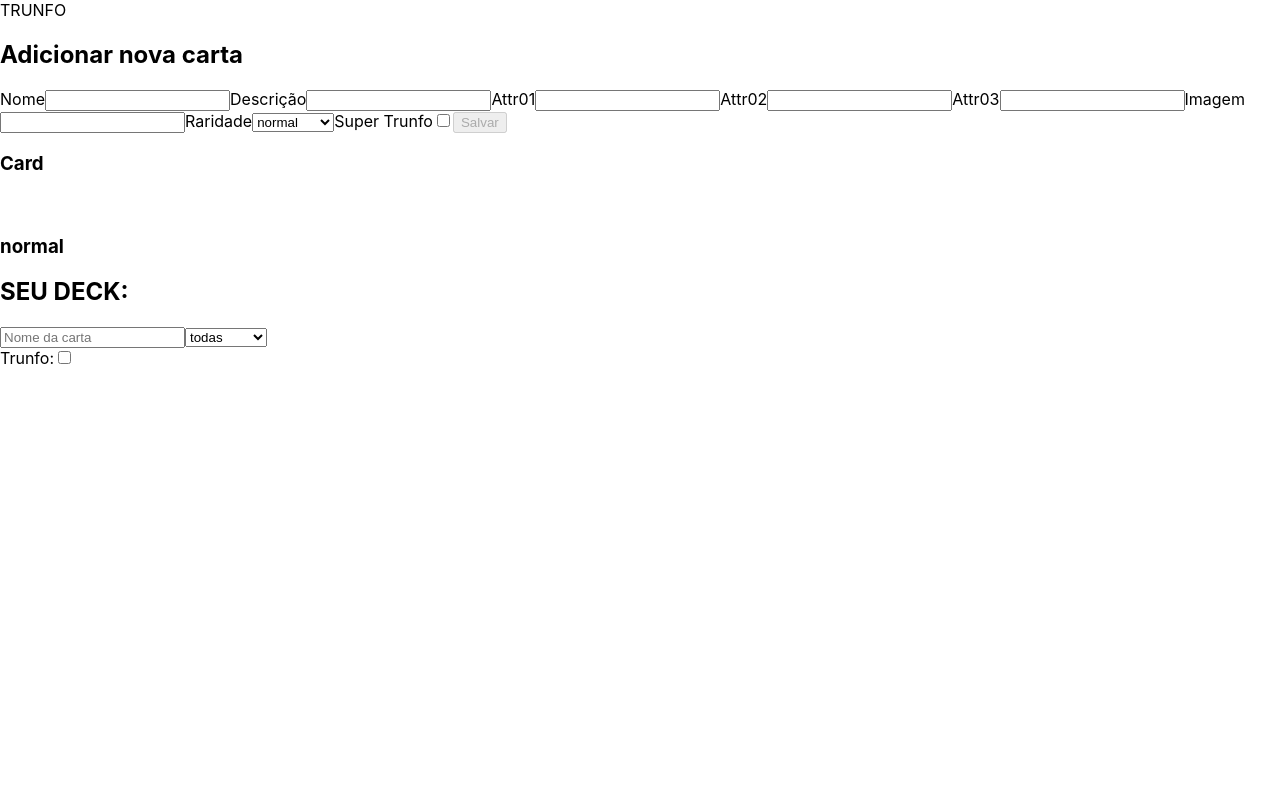
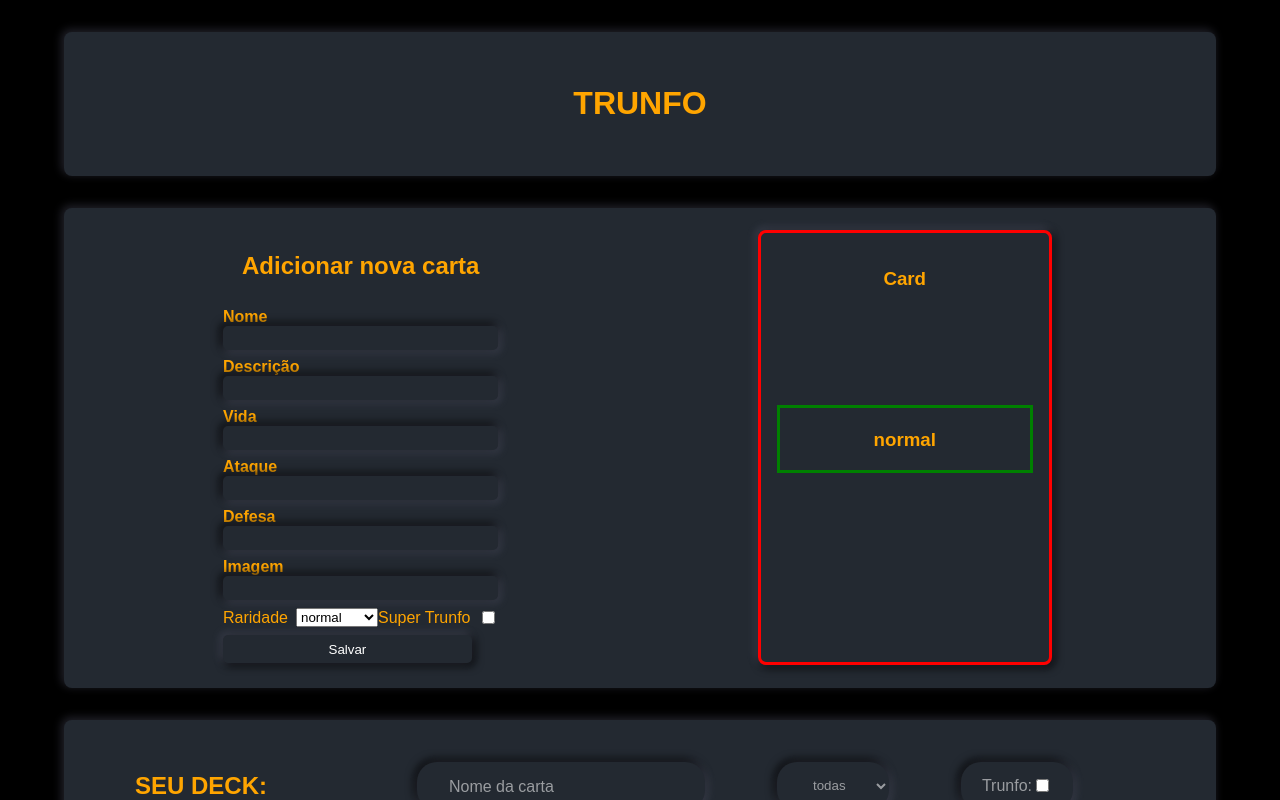
Before and after one commit to Foster-Alan/tryunfo, a React (Create React App) app: page / in a window 1280 px wide. Shown: the top 800 px of the page. Built offline with nearby package versions, Linux system fonts and the light colour scheme.

Commit message:
mexendo no css

```diff
--- /dev/null
+++ b/src/App.css
@@ -0,0 +1,226 @@
+body {
+  background-color: #000000;
+}
+
+* {
+  box-sizing: border-box;
+}
+
+.create-new-card {
+  color:orange;
+  font-family: 'Jost', sans-serif;
+  width:90%;
+  margin: 2rem auto;
+  padding: 2em;
+  background-color:#232931;
+  border-radius:8px;
+  box-shadow: -2px -2px 8px 1px rgba(161,161,201,0.2) , 2px 2px 8px 1px rgba(0,0,0,0.8);
+  display:flex;
+  justify-content: space-around;
+  flex-direction:row;
+  align-items: center;
+  height: 30rem;
+}
+
+.section-card {
+  width: 18.4rem;
+  height: 27.2rem;
+  background-color:#232931;
+  border-radius:8px;
+  box-shadow: -2px -2px 8px 1px rgba(161,161,201,0.2) , 2px 2px 8px 1px rgba(0,0,0,0.8);
+  display: flex;
+  align-items: center;
+  justify-content: center;
+  margin: 5px;
+}
+
+.section-card > div {
+  width: 100%;
+  height: 100%;
+  background-color:#232931;
+  background-position: center;
+  background-repeat: no-repeat;
+  background-size: 100%;
+  border-radius:8px;
+  padding: 1rem;
+}
+
+.card > div > .img-card {
+  display: flex;
+  padding-top: 1rem;
+  justify-content: center;
+  align-items: center;
+}
+
+.card > div > .img-card > img {
+  max-width: 95%;
+  width: auto;
+}
+
+.description-card {
+  height: 5rem;
+  /* border: 1px solid red; */
+  padding: 0 2rem;
+  text-align: center;
+  padding: 0;
+  margin: 0;
+  width: 100%;
+  word-wrap: break-word;
+  white-space: pre-wrap;
+}
+
+.header-main {
+  font-family: 'Jost', sans-serif;
+  color:white;
+  width:90%;
+  display:block;
+  margin: 2rem auto;
+  padding: 2em;
+  background-color:#232931;
+  border-radius:8px;
+  box-shadow: -2px -2px 8px 1px rgba(161,161,201,0.2) , 2px 2px 8px 1px rgba(0,0,0,0.8);
+  display:flex;
+  justify-content: space-around;
+  flex-direction:row;
+  align-items: center;
+  flex-wrap: wrap;
+}
+
+.all-cards {
+  font-family: 'Jost', sans-serif;
+  color:orange;
+  width:90%;
+  display:block;
+  margin: 2rem auto;
+  padding: 2em;
+  background-color: #232931;
+  border-radius:8px;
+  box-shadow: -2px -2px 8px 1px rgba(161,161,201,0.2) , 2px 2px 8px 1px rgba(0,0,0,0.8);
+  display:flex;
+  justify-content: space-around;
+  flex-direction:row;
+  align-items: center;
+  flex-wrap: wrap;
+}
+
+.header-main > .section-filter {
+  /* border: 1px solid red; */
+  height: 4rem;
+  width: 50rem;
+  display: flex;
+  align-items: center;
+  justify-content: space-evenly;
+}
+
+.header-main > .section-filter > .name-filter {
+  height: 3rem;
+  width: 18rem;
+  border-radius: 20px;
+  box-shadow: 2px 2px 8px 1px rgba(161,161,201,0.2) , -2px -2px 8px 1px rgba(0,0,0,0.8);
+  background-color:#232931;
+  border: none;
+  color: rgba(255, 255, 255, 0.541);
+  font-size: 1.2rem;
+  padding-left: 2rem;
+}
+
+.header-main > .section-filter > .name-filter::placeholder {
+  font-size: 1rem;
+  color: rgba(255, 255, 255, 0.541);
+}
+
+.header-main > .section-filter > .rare-filter {
+  height: 3rem;
+  color: rgba(255, 255, 255, 0.541);
+  padding-left: 2rem;
+  width: 7rem;
+  border-radius: 20px;
+  box-shadow: 2px 2px 8px 1px rgba(161,161,201,0.2) , -2px -2px 8px 1px rgba(0,0,0,0.8);
+  background-color:#232931;
+  border: none;
+}
+
+.header-main > .section-filter > .trunfo-filter {
+  display: flex;
+  align-items: center;
+  justify-content: center;
+  height: 3rem;
+  color: rgba(255, 255, 255, 0.541);
+  width: 7rem;
+  border-radius: 20px;
+  box-shadow: 2px 2px 8px 1px rgba(161,161,201,0.2) , -2px -2px 8px 1px rgba(0,0,0,0.8);
+  background-color:#232931;
+  border: none;
+}
+
+
+.form > .header-form {
+  text-align: center;
+  padding-bottom: 0.5rem;
+}
+
+.form-container {
+  display: flex;
+  flex-flow: column;
+  gap: 0.5rem;
+}
+
+.form-container > label {
+  display: flex;
+  flex-flow: column;
+}
+
+.form-container > label > span {
+  font-weight: 900;
+}
+
+.form-container > label > input {
+  height: 1.5rem;
+  color: rgba(255, 255, 255, 0.541);
+  border-radius: 5px;
+  box-shadow: 2px 2px 8px 1px rgba(161,161,201,0.2) , -2px -2px 8px 1px rgba(0,0,0,0.8);
+  background-color:#232931;
+  border: none;
+  padding: 0 1rem;
+}
+
+.div-second-form {
+  display: flex;
+}
+
+.div-second-form > label {
+  /* border: 1px solid red; */
+  display: flex;
+  width: 100%;
+  align-items: center;
+  justify-content: center;
+  gap: 0.5rem;
+}
+
+
+.btn-submit-card {
+  display:inline-block;
+  margin-right:2em;
+  padding:0.5em 1.5em;
+  box-shadow: -2px -2px 8px 1px rgba(161,161,201,0.2) , 2px 2px 8px 1px rgba(0,0,0,0.8);
+  border-radius:5px;
+  cursor:pointer;
+  background-color: #232931;
+  border: none;
+  color: white;
+}
+
+.logo {
+  color: orange;
+}
+
+
+.card {
+  border: solid red;
+  text-align: center;
+  /* margin: 100% */
+}
+.atributes {
+  border: solid green;
+  text-align: center;
+}
--- a/src/App.js
+++ b/src/App.js
@@ -1,6 +1,7 @@
 import React from 'react';
 import Form from './components/Form';
 import Card from './components/Card';
+import './App.css';
 
 class App extends React.Component {
   state = {
@@ -15,21 +16,21 @@ class App extends React.Component {
     cardTrunfo: false,
     isSaveButtonDisabled: true,
     savedCards: [],
-    filterCards: [],
+    filteredCard: [],
     disabledInput: false,
   };
 
   filteredName = (event) => {
     const { savedCards } = this.state;
     const { target: { value } } = event;
-    this.setState({ filterCards: savedCards
+    this.setState({ filteredCard: savedCards
       .filter((param) => (param.cardName).includes(value)) });
   };
 
   FilteredRare = (event) => {
     const { savedCards } = this.state;
     const { target: { value } } = event;
-    this.setState({ filterCards: savedCards
+    this.setState({ filteredCard: savedCards
       .filter((param) => ((value === 'todas') ? savedCards : param.cardRare === value)),
     });
   };
@@ -39,13 +40,13 @@ class App extends React.Component {
     const { target: { checked } } = event;
     if (checked === false) {
       this.setState({ disabledInput: false });
-      this.setState({ filterCards: (checked === false)
+      this.setState({ filteredCard: (checked === false)
         ? savedCards
         : savedCards.filter((param) => (param.cardTrunfo === checked)),
       });
     } else {
       this.setState({ disabledInput: true });
-      this.setState({ filterCards: (checked === false)
+      this.setState({ filteredCard: (checked === false)
         ? savedCards
         : savedCards.filter((param) => (param.cardTrunfo === checked)),
       });
@@ -53,8 +54,8 @@ class App extends React.Component {
   };
 
   checkTrunfo = () => {
-    const { filterCards } = this.state;
-    if (filterCards.find((param) => param.cardTrunfo === true)) {
+    const { filteredCard } = this.state;
+    if (filteredCard.find((param) => param.cardTrunfo === true)) {
       this.setState({ hasTrunfo: true });
     } else {
       this.setState({ hasTrunfo: false });
@@ -62,10 +63,10 @@ class App extends React.Component {
   };
 
   removeCard = (param) => {
-    const { filterCards, savedCards } = this.state;
-    filterCards.splice(param, 1);
+    const { filteredCard, savedCards } = this.state;
+    filteredCard.splice(param, 1);
     savedCards.splice(param, 1);
-    this.setState({ filterCards }, () => this.checkTrunfo());
+    this.setState({ filteredCard }, () => this.checkTrunfo());
     this.setState({ savedCards }, () => this.checkTrunfo());
   };
 
@@ -106,7 +107,7 @@ class App extends React.Component {
         ...prevState.savedCards,
         card,
       ],
-      filterCards: [
+      filteredCard: [
         ...prevState.savedCards,
         card,
       ],
@@ -158,14 +159,16 @@ class App extends React.Component {
   }
 
   render() {
-    const { filterCards, disabledInput } = this.state;
+    const { filteredCard, disabledInput } = this.state;
     return (
       <div>
-        <div>
-          TRUNFO
+        <header className="header-main">
+          <div className="logo">
+            <h1>TRUNFO</h1>
           </div>
-        <section>
-          <div>
+        </header>
+        <section className="create-new-card">
+          <div className="section-form">
             <Form
               { ...this.state }
               onInputChange={ this.onInputChange }
@@ -173,16 +176,18 @@ class App extends React.Component {
               checkTrunfo={ this.checkTrunfo }
             />
           </div>
-          <section>
+          <section className="section-card">
             <Card
               { ...this.state }
             />
           </section>
         </section>
         <section>
-          <h1>SEU DECK:</h1>
-          <section>
+          <header className="header-main">
+            <h1 className="logo">SEU DECK:</h1>
+            <section className="section-filter">
               <input
+                className="name-filter"
                 type="text"
                 data-testid="name-filter"
                 placeholder="Nome da carta"
@@ -190,6 +195,7 @@ class App extends React.Component {
                 disabled={ disabledInput }
               />
               <select
+                className="rare-filter"
                 data-testid="rare-filter"
                 onClick={ this.FilteredRare }
                 disabled={ disabledInput }
@@ -199,7 +205,7 @@ class App extends React.Component {
                 <option>raro</option>
                 <option>muito raro</option>
               </select>
-            <div>
+              <div className="trunfo-filter">
                 Trunfo:
                 <input
                   data-testid="trunfo-filter"
@@ -208,10 +214,11 @@ class App extends React.Component {
                 />
               </div>
             </section>
-          <section>
+          </header>
+          <section className="all-cards">
             {
-              filterCards.map((param, param2) => (
-                <section key={ param2 }>
+              filteredCard.map((param, param2) => (
+                <section className="section-card" key={ param2 }>
                   <div>
                     <Card
                       { ...param }
--- a/src/components/Card.jsx
+++ b/src/components/Card.jsx
@@ -15,23 +15,33 @@ class Card extends Component {
     } = this.props;
 
     return (
-      <div>
+      <div className="card">
         <h1>Card</h1>
         <div>
           <h3 data-testid="name-card">{ cardName }</h3>
+          <div className="img-card">
             <img
+              className="img-card"
               src={ cardImage }
               alt={ cardName }
               data-testid="image-card"
             />
-          <p data-testid="description-card">{ cardDescription }</p>
+          </div>
+          <p
+            className="description-card"
+            data-testid="description-card"
+          >
+            { cardDescription }
+
+          </p>
+          <div className="atributes">
             <h4 data-testid="attr1-card">{ cardAttr1 }</h4>
             <h4 data-testid="attr2-card">{ cardAttr2 }</h4>
             <h4 data-testid="attr3-card">{ cardAttr3 }</h4>
             <h3 data-testid="rare-card">{ cardRare }</h3>
             { cardTrunfo && <p data-testid="trunfo-card">Super Trunfo</p> }
             {/* O AND lógico ( &&) avalia os operandos da esquerda para a direita, retornando imediatamente com o valor do primeiro operando falso que encontrar; se todos os valores forem true , o valor do último operando será retornado. */}
-
+          </div>
         </div>
       </div>
     );
--- a/src/components/Form.jsx
+++ b/src/components/Form.jsx
@@ -20,10 +20,11 @@ class Form extends Component {
 
     return (
       <div>
-        <form>
-          <h1>Adicionar nova carta</h1>
+        <form className="form">
+          <h1 className="header-form">Adicionar nova carta</h1>
+          <div className="form-container">
             <label htmlFor="name-input">
-            Nome
+              <span>Nome</span>
               <input
                 data-testid="name-input"
                 name="cardName"
@@ -33,7 +34,7 @@ class Form extends Component {
               />
             </label>
             <label htmlFor="description-input">
-            Descrição
+              <span>Descrição</span>
               <input
                 data-testid="description-input"
                 name="cardDescription"
@@ -43,7 +44,7 @@ class Form extends Component {
               />
             </label>
             <label htmlFor="attr1-input">
-            Attr01
+              <span>Vida</span>
               <input
                 data-testid="attr1-input"
                 name="cardAttr1"
@@ -53,7 +54,7 @@ class Form extends Component {
               />
             </label>
             <label htmlFor="attr2-input">
-            Attr02
+              <span>Ataque</span>
               <input
                 data-testid="attr2-input"
                 name="cardAttr2"
@@ -63,7 +64,7 @@ class Form extends Component {
               />
             </label>
             <label htmlFor="attr3-input">
-            Attr03
+              <span>Defesa</span>
               <input
                 data-testid="attr3-input"
                 name="cardAttr3"
@@ -73,7 +74,7 @@ class Form extends Component {
               />
             </label>
             <label htmlFor="image-input">
-            Imagem
+              <span>Imagem</span>
               <input
                 data-testid="image-input"
                 name="cardImage"
@@ -82,8 +83,9 @@ class Form extends Component {
                 value={ cardImage }
               />
             </label>
+            <div className="div-second-form">
               <label htmlFor="rare-input">
-            Raridade
+                <span>Raridade</span>
                 <select
                   data-testid="rare-input"
                   name="cardRare"
@@ -97,8 +99,9 @@ class Form extends Component {
                 </select>
               </label>
               <label htmlFor="trunfo-input">
-            Super Trunfo
-            { hasTrunfo ? <span>Você já tem um Super Trunfo em seu baralho</span> : <input
+                <span>Super Trunfo</span>
+                { hasTrunfo ?
+                  <span>Você já tem um Super Trunfo em seu baralho</span> : <input
                     checked={ cardTrunfo }
                     data-testid="trunfo-input"
                     name="cardTrunfo"
@@ -107,7 +110,9 @@ class Form extends Component {
 
                   />}
               </label>
+            </div>
             <button
+              className="btn-submit-card"
               data-testid="save-button"
               disabled={ isSaveButtonDisabled }
               name="isSaveButtonDisabled"
@@ -116,6 +121,7 @@ class Form extends Component {
             >
               Salvar
             </button>
+          </div>
         </form>
       </div>
     );
```
Lines whose indentation alone changed are shown as unchanged.
